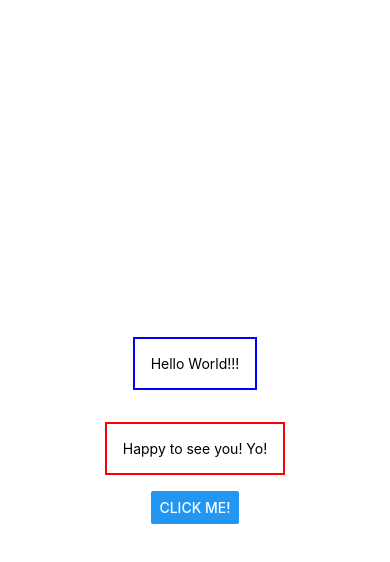
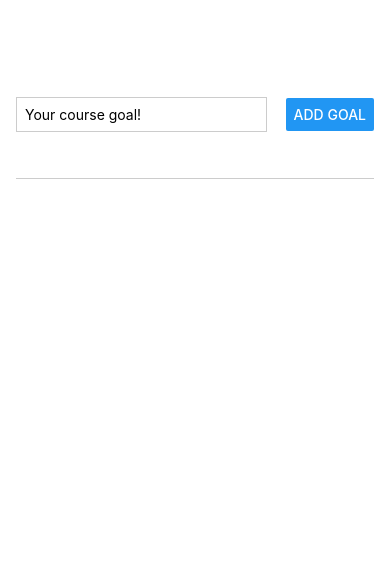
Before and after one commit to SergeyGermanov/GoalsApp, a React Native app: screen / in a window 390 px wide. Shown: the top 562 px of the page. Built offline with nearby package versions, Linux system fonts and the light colour scheme.

Commit message:
styling & ScrollView

```diff
--- a/App.js
+++ b/App.js
@@ -1,32 +1,84 @@
-import { Button, StyleSheet, Text, View } from "react-native";
+import { useState } from "react";
+import {
+  Button,
+  StyleSheet,
+  Text,
+  TextInput,
+  View,
+  ScrollView,
+  FlatList,
+} from "react-native";
 
 export default function App() {
+  const [enteredGoalText, setEnteredGoalText] = useState("");
+  const [courseGoals, setCourseGoals] = useState([]);
+
+  function goalInputHandler(enteredText) {
+    setEnteredGoalText(enteredText);
+  }
+
+  function addGoalHandler() {
+    setCourseGoals((currentCourseGoals) => [
+      ...currentCourseGoals,
+      enteredGoalText,
+    ]);
+  }
+
   return (
-    <View style={styles.container}>
-      <View>
-        <Text style={styles.dummyText}>Hello World!!!</Text>
+    <View style={styles.appContainer}>
+      <View style={styles.inputContainer}>
+        <TextInput
+          style={styles.textInput}
+          placeholder='Your course goal!'
+          onChangeText={goalInputHandler}
+        />
+        <Button title='Add Goal' onPress={addGoalHandler} />
       </View>
-      <Text
-        style={{ margin: 16, borderWidth: 2, borderColor: "red", padding: 16 }}
-      >
-        Happy to see you! Yo!
-      </Text>
-      <Button title='Click me!' />
+      <View style={styles.goalsContainer}>
+        <FlatList alwaysBounceVertical={false}>
+          {courseGoals.map((goal, i) => (
+            <View style={styles.goalItem} key={goal + i}>
+              <Text style={styles.goalText}>{goal}</Text>
+            </View>
+          ))}
+        </FlatList>
+      </View>
     </View>
   );
 }
 
 const styles = StyleSheet.create({
-  container: {
+  appContainer: {
     flex: 1,
-    backgroundColor: "#fff",
+    paddingTop: 50,
+    paddingHorizontal: 16,
+  },
+  inputContainer: {
+    flex: 1,
+    flexDirection: "row",
+    justifyContent: "space-between",
     alignItems: "center",
-    justifyContent: "center",
+    marginBottom: 24,
+    borderBottomWidth: 1,
+    borderBottomColor: "#cccccc",
   },
-  dummyText: {
-    margin: 16,
-    borderWidth: 2,
-    borderColor: "blue",
-    padding: 16,
+  textInput: {
+    borderWidth: 1,
+    borderColor: "#cccccc",
+    width: "70%",
+    marginRight: 8,
+    padding: 8,
+  },
+  goalsContainer: {
+    flex: 5,
+  },
+  goalItem: {
+    margin: 8,
+    padding: 8,
+    borderRadius: 6,
+    backgroundColor: "#5e0acc",
+  },
+  goalText: {
+    color: "white",
   },
 });
```
